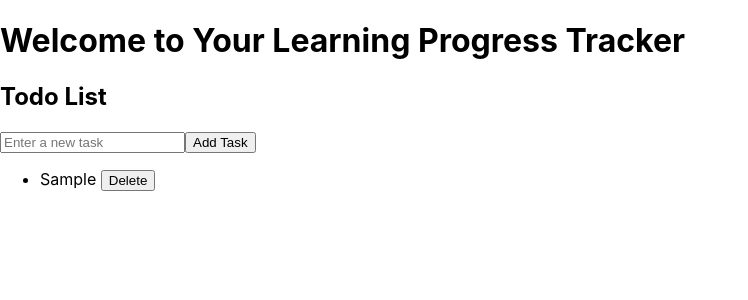
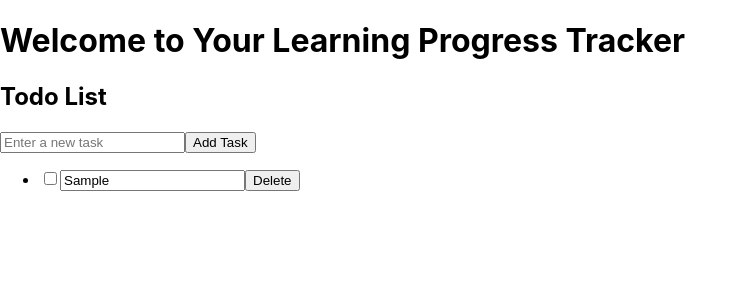
Before and after one commit to avinashvermaaa/web_dev, a React (Create React App) app in the folder A_Fullstack/React_js/day1/todo-app/: page / in a window 1280 px wide. Both pictures are taken after typing "Sample" into the empty fields and a click on the button "Add Task". Shown: the top 300 px of the page, without its empty margins (0-748 px from the left). Built offline with nearby package versions, Linux system fonts and the light colour scheme.

Commit message:
todo-app->task completion checkbox added

```diff
--- a/A_Fullstack/React_js/day1/todo-app/src/Todo.js
+++ b/A_Fullstack/React_js/day1/todo-app/src/Todo.js
@@ -1,18 +1,43 @@
-import React, { useState } from "react";
+import React, { useState, useEffect } from "react";
 
 function Todo() {
   const [task, setTask] = useState("");
   const [tasks, setTasks] = useState([]);
 
+  // Load tasks from local storage on initial render
+  useEffect(() => {
+    const savedTasks = JSON.parse(localStorage.getItem("tasks")) || [];
+    setTasks(savedTasks);
+  }, []);
+
+  // Save tasks to local storage whenever they change
+  useEffect(() => {
+    localStorage.setItem("tasks", JSON.stringify(tasks));
+  }, [tasks]);
+
   const handleAddTask = () => {
     if (task.trim()) {
-      setTasks([...tasks, task]);
+      setTasks([...tasks, { text: task, completed: false }]);
       setTask("");
     }
   };
 
   const handleDeleteTask = (index) => {
     const updatedTasks = tasks.filter((_, i) => i !== index);
+    setTasks(updatedTasks);
+  };
+
+  const handleToggleComplete = (index) => {
+    const updatedTasks = tasks.map((t, i) =>
+      i === index ? { ...t, completed: !t.completed } : t
+    );
+    setTasks(updatedTasks);
+  };
+
+  const handleEditTask = (index, newText) => {
+    const updatedTasks = tasks.map((t, i) =>
+      i === index ? { ...t, text: newText } : t
+    );
     setTasks(updatedTasks);
   };
 
@@ -29,8 +54,21 @@ function Todo() {
 
       <ul>
         {tasks.map((t, index) => (
-          <li key={index}>
-            {t} <button onClick={() => handleDeleteTask(index)}>Delete</button>
+          <li
+            key={index}
+            style={{ textDecoration: t.completed ? "line-through" : "none" }}
+          >
+            <input
+              type="checkbox"
+              checked={t.completed}
+              onChange={() => handleToggleComplete(index)}
+            />
+            <input
+              type="text"
+              value={t.text}
+              onChange={(e) => handleEditTask(index, e.target.value)}
+            />
+            <button onClick={() => handleDeleteTask(index)}>Delete</button>
           </li>
         ))}
       </ul>
```
